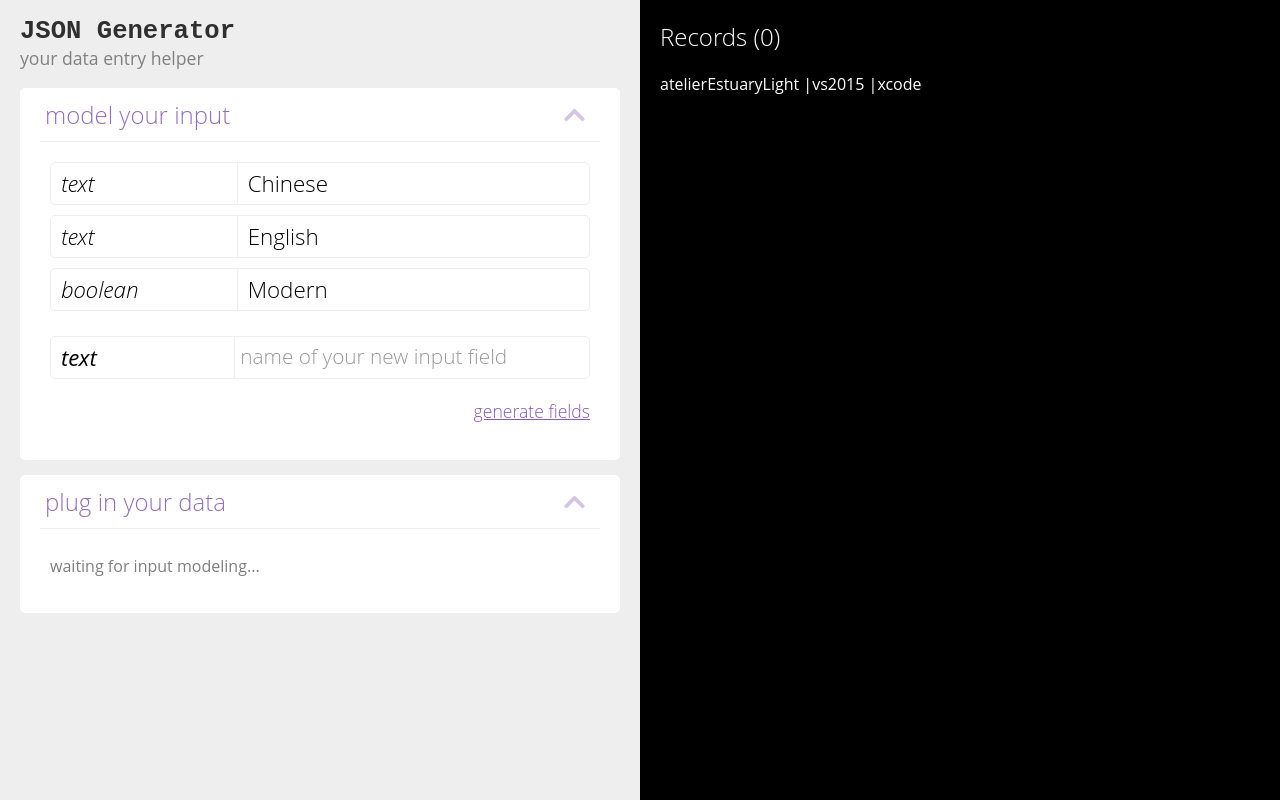
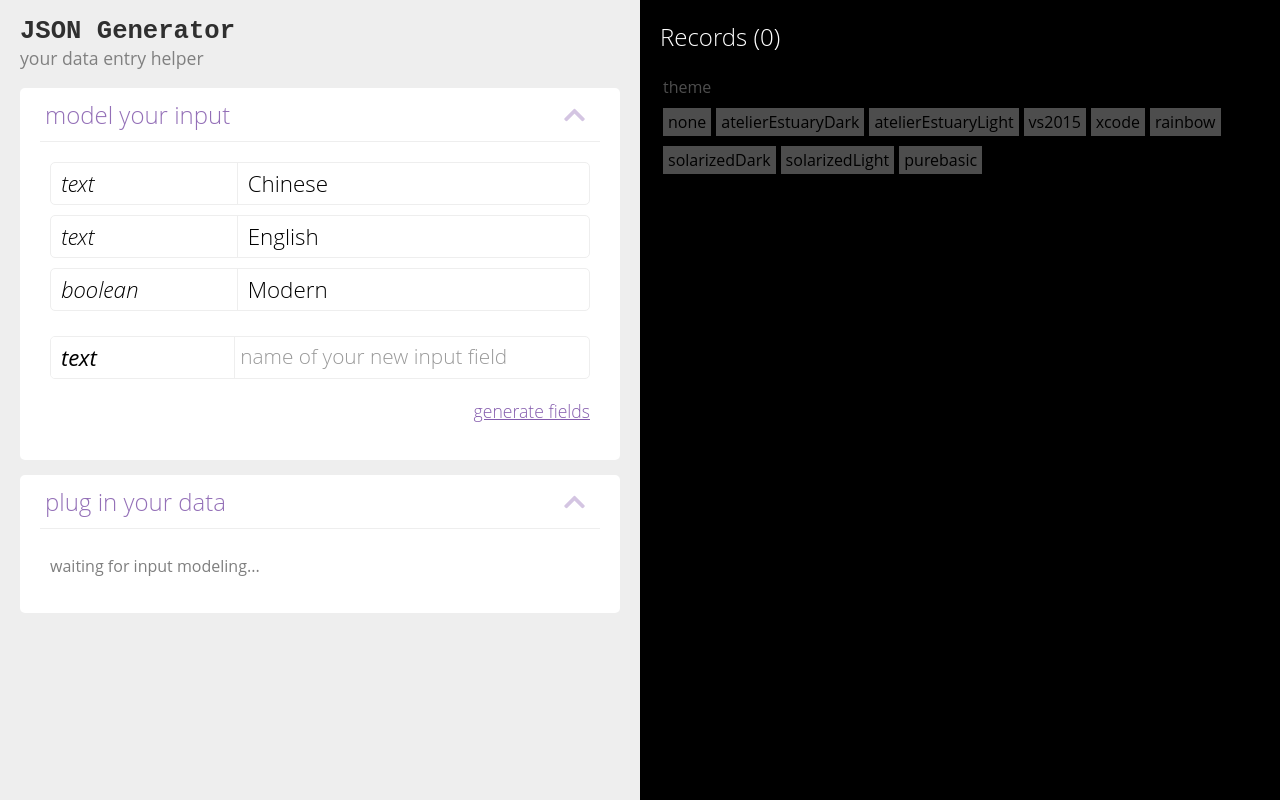
Before and after one commit to xwang1000/json-generator, a React (Create React App) app: page / in a window 1280 px wide. Built offline with nearby package versions, Linux system fonts and the light colour scheme.

Commit message:
Add and display themes

```diff
--- a/src/App.css
+++ b/src/App.css
@@ -114,15 +114,19 @@ h2 {
   transition: all .2s ease;
 }
 
+.result-panel__row {
+  margin: 0;
+}
+
 .result-panel__row:hover {
   cursor: pointer;
   color: red;
-  transform: scale(1.01);
-  transition: all .1s ease;
+  font-weight: 700;
+  transition: all .4s ease;
 }
 
 .result-panel__row:active {
-  transform: scale(.99);
+  font-weight: 500;
   color: #b50101;
   transition: all .2s ease;
 }
@@ -151,3 +155,7 @@ h2 {
 .option.save:hover{
   color: blue;
 }
+
+pre {
+  margin: 0;
+}
--- /dev/null
+++ b/src/ThemePanel.css
@@ -0,0 +1,35 @@
+.theme-panel {
+  width: 100%;
+  padding: 3px;
+}
+
+.theme-panel p {
+  opacity: .3;
+  padding: 0;
+  margin: 0;
+  margin-bottom: 5px;
+}
+
+.theme-panel__block {
+  display: inline-block;
+  background-color: white;
+  opacity: .3;
+  color: black;
+  margin: 5px;
+  margin-left: 0;
+  padding: 3px 5px;
+}
+
+.theme-panel__block:hover {
+  cursor: pointer;
+}
+
+html {
+  overflow: scroll;
+  overflow-x: hidden;
+}
+
+::-webkit-scrollbar {
+  width: 0px;  /* Remove scrollbar space */
+  background: transparent;  /* Optional: just make scrollbar invisible */
+}
--- a/src/ThemePanel.js
+++ b/src/ThemePanel.js
@@ -1,19 +1,40 @@
 import React from 'react'
-import { atelierEstuaryDark, atelierEstuaryLight, vs2015, xcode, rainbow
+import { atelierEstuaryDark, atelierEstuaryLight, vs2015, xcode, rainbow, solarizedDark, solarizedLight, purebasic
 } from 'react-syntax-highlighter/dist/esm/styles/hljs'
+import './ThemePanel.css'
+
+const options = {
+  'none': {},
+  'atelierEstuaryDark': atelierEstuaryDark,
+  'atelierEstuaryLight': atelierEstuaryLight,
+  'vs2015': vs2015,
+  'xcode': xcode,
+  'rainbow': rainbow,
+  'solarizedDark': solarizedDark,
+  'solarizedLight': solarizedLight,
+  'purebasic': purebasic
+}
 
 const ThemePanel = props => {
   const { setTheme } = props
 
-  const renderThemeOptions = (
-    <p>
-      <span onClick={() => setTheme(atelierEstuaryLight)}>atelierEstuaryLight</span> |
-      <span onClick={() => setTheme(vs2015)}>vs2015</span> |
-      <span onClick={() => setTheme(xcode)}>xcode</span>
-    </p>
+  const renderThemeOptions = () => {
+    const optionBlocks = []
+    for (let name in options) {
+      optionBlocks.push(
+        <div className="theme-panel__block" onClick={() => setTheme(options[name])}>{name}</div>
+      )
+    }
+
+    return optionBlocks
+  }
+
+  return (
+    <div className="theme-panel">
+      <p>theme</p>
+      {renderThemeOptions()}
+    </div>
   )
-
-  return renderThemeOptions
 }
 
 export default ThemePanel
```
